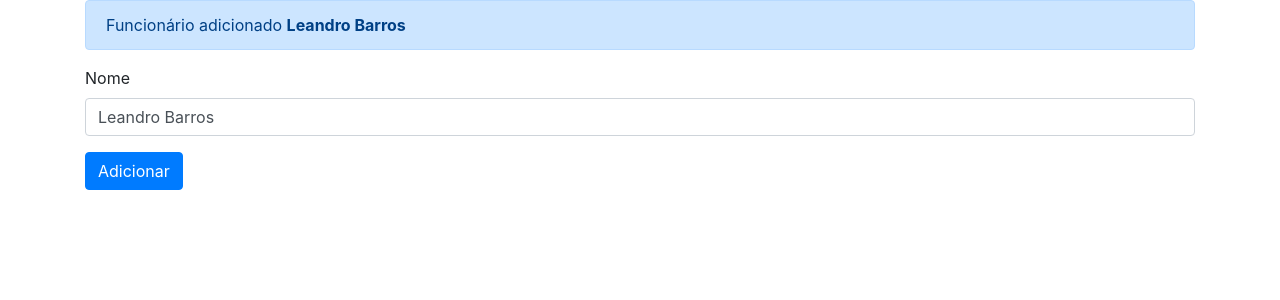
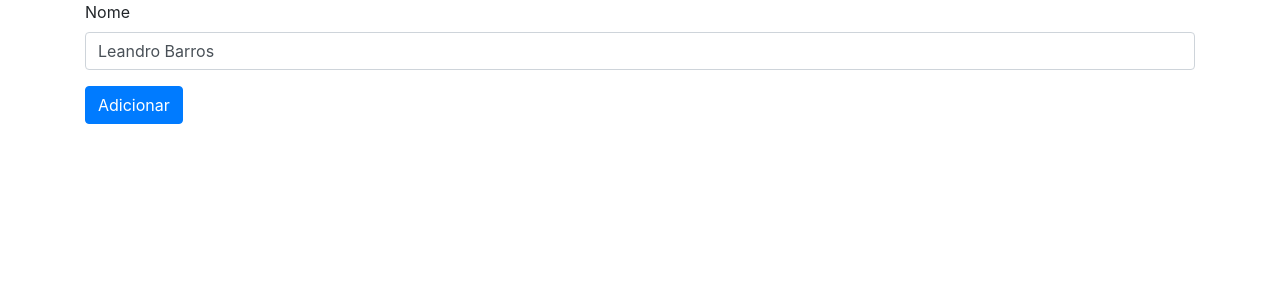
Before and after one commit to leandro-barros/primeiros-passos-angular, an Angular app: page / in a window 1280 px wide. Shown: the top 300 px of the page. Built offline with nearby package versions, Linux system fonts and the light colour scheme.

Commit message:
9.12. Exibindo condicionalmente com as diretivas ngIf e hidden.

```diff
--- a/src/app/app.component.html
+++ b/src/app/app.component.html
@@ -1,12 +1,12 @@
 <div class="container">
-  <div class="alert alert-primary" role="alert">
+                                                <!-- pode ser com [hidden]="!adicionado" -->
+  <div class="alert alert-primary" role="alert" *ngIf="adicionado">
     Funcionário adicionado <strong>{{nome}}</strong>
   </div>
 
   <div class="form-group">
     <label>Nome</label>
-    <input type="text" class="form-control" [(ngModel)]="nome" #nomeInput
-            >
+    <input type="text" class="form-control" [(ngModel)]="nome" #nomeInput (focus)="adicionado = false">
   </div>
 
   <button type="button" class="btn btn-primary"
--- a/src/app/app.component.ts
+++ b/src/app/app.component.ts
@@ -7,12 +7,11 @@
 })
 export class AppComponent {
   nome = 'Leandro Barros';
+  adicionado = false;
 
   adicionar(){
-    const numero = Math.round(Math.random() * 100);
-
-    this.nome = "João " +numero;
-
+    this.adicionado = true;
+   // this.nome = nome;
   }
 
 }
```
Also changed, not shown: 1 other file (tests, documents, lock files or other folders).
